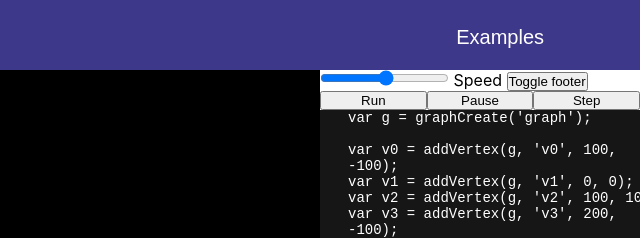
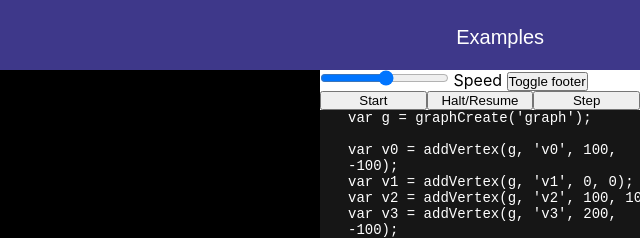
Before and after one commit to gsass1/AlgoVis, a website built with webpack: page dist/index.html in a window 1280 px wide. Shown: the top 238 px of the page, 640-1280 px from the left. Built offline with nearby package versions, Linux system fonts and the light colour scheme; what js-interpreter would draw is missing.

Commit message:
Sane button texts

```diff
--- a/dist/index.html
+++ b/dist/index.html
@@ -38,8 +38,8 @@
 
       <button id="btnToggleFooter">Toggle footer</button>
       <div id="controlbtns">
-        <button id="codeRun">Run</button>
-        <button id="codePause">Pause</button>
+        <button id="codeRun">Start</button>
+        <button id="codePause">Halt/Resume</button>
         <button id="codeStep">Step</button>
       </div>
       <textarea spellcheck="false" id="codearea" rows="100" value="Hi"></textarea>
```
